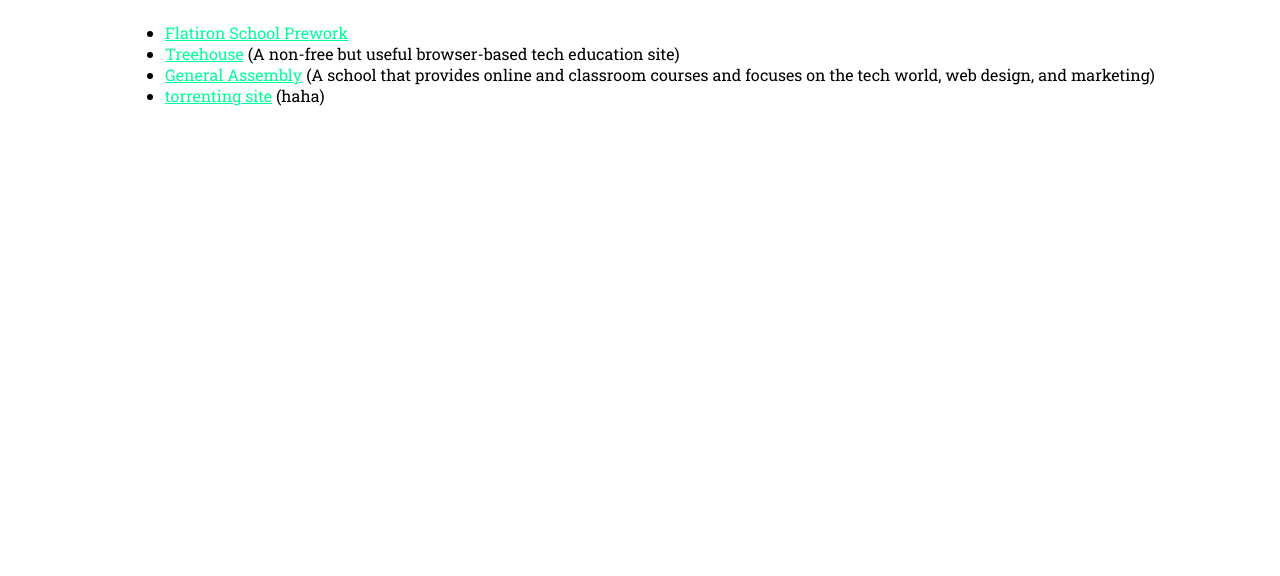
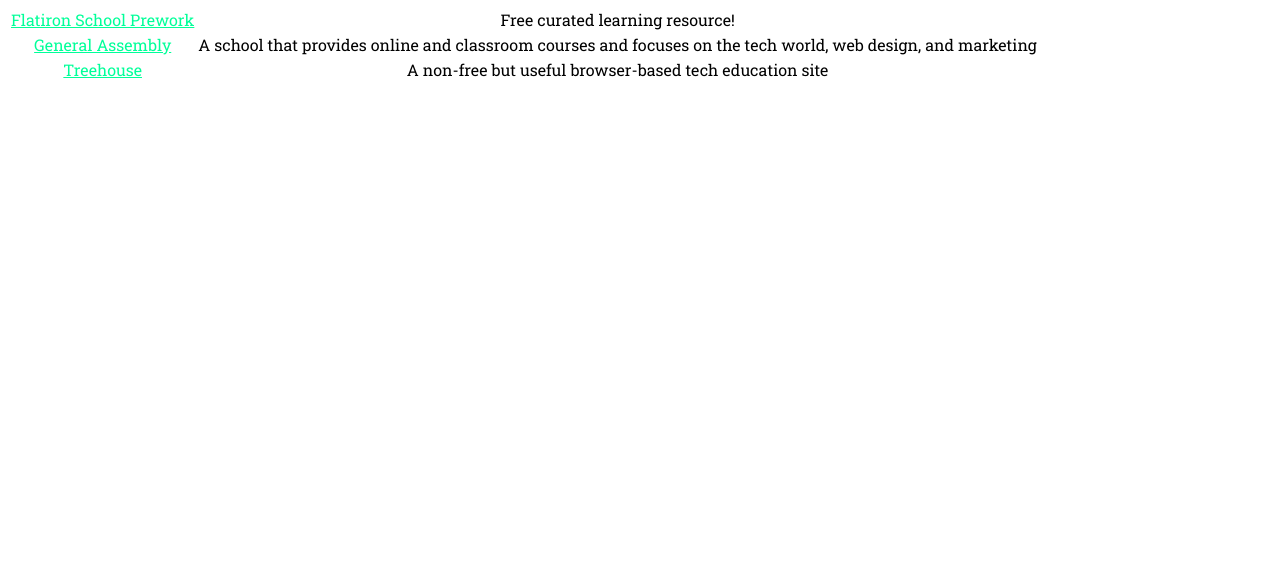
Before and after one commit to arcoiris/arcoiris, a plain HTML site: page links.html in a window 1280 px wide. Shown: the part 224-800 px from the top of the page. Drawn offline with Linux system fonts and the light colour scheme.

Commit message:
Add unformatted table element

```diff
--- a/links.html
+++ b/links.html
@@ -13,11 +13,23 @@
 		<p>I've been doing a mix of self-study and taking classes (lol, don't most of us?) The following are resources that I've personally used and enjoy.</p>
 
 		<h1>resources + sundry</h1>
-		<ul>
-			<li><a href="http://prework.flatironschool.com/web-development/">Flatiron School Prework</a></li>
-			<li><a href="http://teamtreehouse.com/">Treehouse</a> (A non-free but useful browser-based tech education site)</li>
-			<li><a href="http://generalassemb.ly/">General Assembly</a> (A school that provides online and classroom courses and focuses on the tech world, web design, and marketing) </li>
-			<li><a href="http://kickass.to">torrenting site</a> (haha)</li>
-		</ul>
+
+		<table>
+			<tr>
+				<td>
+					<a href="http://prework.flatironschool.com/web-development/">Flatiron School Prework</a>
+				</td><td>Free curated learning resource!</td>
+			</tr>
+			<tr>
+				<td><a href="http://generalassemb.ly/">General Assembly</a></td>
+				<td>
+					A school that provides online and classroom courses and focuses on the tech world, web design, and marketing
+				</td>
+			</tr>
+			<tr>
+				<td><a href="http://teamtreehouse.com/">Treehouse</a></td>
+				<td>A non-free but useful browser-based tech education site</td>
+			</tr>
+		</table>
 	</body>
 </html>
```
Also changed, not shown: contact.html (+10 -0 lines), 1 other file.
